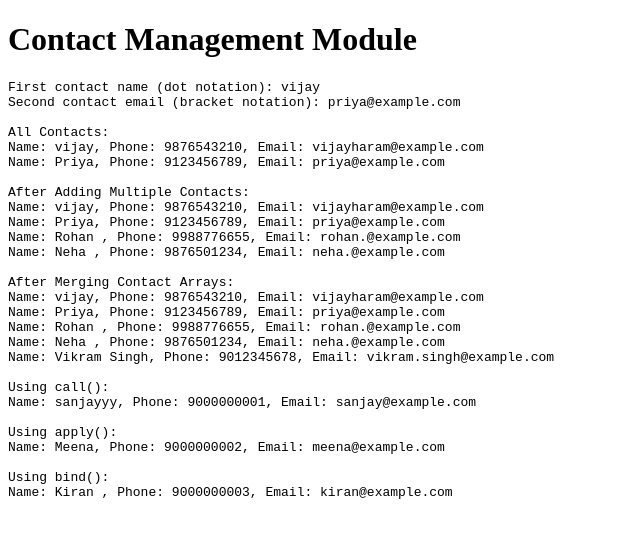
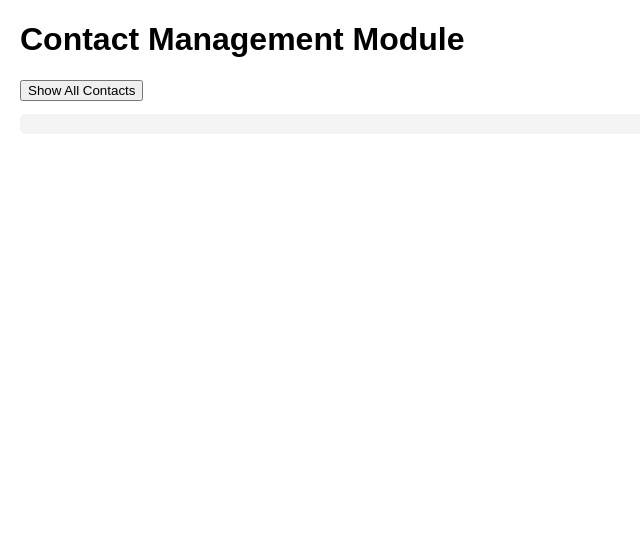
Before and after one commit to santhosh1700/HTML.TYPE, a plain HTML site: page daytask6.html in a window 1280 px wide. Shown: the whole page, without its empty margins (0-640 px from the left). Drawn offline with Linux system fonts and the light colour scheme.

Commit message:
task6.html

```diff
--- a/daytask6.html
+++ b/daytask6.html
@@ -1,76 +1,122 @@
 <!DOCTYPE html>
-<html>
+<html lang="en">
 <head>
-    <meta charset="UTF-8">
+  <meta charset="UTF-8" />
+  <meta name="viewport" content="width=device-width, initial-scale=1" />
   <title>Contact Management Module</title>
+  <style>
+    body { font-family: Arial, sans-serif; margin: 20px; }
+    pre { background: #f4f4f4; padding: 10px; border-radius: 5px; }
+  </style>
 </head>
 <body>
+
   <h1>Contact Management Module</h1>
+  <button id="showContacts">Show All Contacts</button>
   <pre id="output"></pre>
 
   <script>
-        function log(message) {
-            document.getElementById("output").textContent += message + "\n";
-        }
-
-        let contacts = [
+    // 1) Create an array of contact objects with properties and a method to display info
+    const contacts1 = [
       {
-                name: "vijay",
-                phone: "9876543210",
-                email: "vijayharam@example.com",
-                displayInfo: function () {
+        name: 'Alice Johnson',
+        phone: '123-456-7890',
+        email: 'alice@example.com',
+        display() {
+          // 2) Destructure inside the method
           const { name, phone, email } = this;
-                    log(`Name: ${name}, Phone: ${phone}, Email: ${email}`);
+          return `Name: ${name}\nPhone: ${phone}\nEmail: ${email}`;
         }
       },
       {
-                name: "Priya",
-                phone: "9123456789",
-                email: "priya@example.com",
-                displayInfo: function () {
-                    const { name, phone, email } = this;
-                    log(`Name: ${name}, Phone: ${phone}, Email: ${email}`);
+        name: 'Bob Smith',
+        phone: '987-654-3210',
+        email: 'bob@example.com',
+        display() {
+          // Use bracket notation to access properties
+          const name = this['name'];
+          const phone = this['phone'];
+          const email = this['email'];
+          return `Name: ${name}\nPhone: ${phone}\nEmail: ${email}`;
         }
       }
     ];
 
-        log("First contact name (dot notation): " + contacts[0].name);
-        log("Second contact email (bracket notation): " + contacts[1]["email"]);
+    // Another contact array
+    const contacts2 = [
+      {
+        name: 'Charlie Rose',
+        phone: '555-666-7777',
+        email: 'charlie@example.com',
+        display() {
+          const { name, phone, email } = this;
+          return `Name: ${name}\nPhone: ${phone}\nEmail: ${email}`;
+        }
+      }
+    ];
 
-        log("\nAll Contacts:");
-        contacts.forEach(contact => contact.displayInfo());
-
-        function addContacts(...newContacts) {
-            contacts.push(...newContacts);
+    // 3) Function to print all contacts using dot and bracket notation
+    function printContacts(contacts) {
+      return contacts.map(contact => {
+        // Access using dot notation
+        const name = contact.name;
+        // Access using bracket notation
+        const phone = contact['phone'];
+        const email = contact.email;
+        return `Name: ${name}\nPhone: ${phone}\nEmail: ${email}\n---`;
+      }).join('\n');
     }
 
-        addContacts(
-            { name: "Rohan ", phone: "9988776655", email: "rohan.@example.com", displayInfo: contacts[0].displayInfo },
-            { name: "Neha ", phone: "9876501234", email: "neha.@example.com", displayInfo: contacts[0].displayInfo }
-        );
+    // 4) Function to add multiple contacts at once using rest parameters
+    function addContacts(arr, ...newContacts) {
+      arr.push(...newContacts);
+    }
 
-        log("\nAfter Adding Multiple Contacts:");
-        contacts.forEach(contact => contact.displayInfo());
+    // 5) Merge multiple contact arrays using spread operator
+    const allContacts = [...contacts1, ...contacts2];
 
-        let moreContacts = [
-            { name: "Vikram Singh", phone: "9012345678", email: "vikram.singh@example.com", displayInfo: contacts[0].displayInfo }
-        ];
-        contacts = [...contacts, ...moreContacts];
+    // Demonstrate call(), apply(), bind()
+    const borrowedContact = {
+      name: 'Daisy Green',
+      phone: '111-222-3333',
+      email: 'daisy@example.com'
+    };
 
-        log("\nAfter Merging Contact Arrays:");
-        contacts.forEach(contact => contact.displayInfo());
+    // Borrow display method from first contact
+    const displayCall = contacts1[0].display.call(borrowedContact);
+    const displayApply = contacts1[1].display.apply(borrowedContact);
+    const boundDisplay = contacts1[0].display.bind(borrowedContact);
 
-        let displayMethod = contacts[0].displayInfo;
+    // Output container
+    const outputEl = document.getElementById('output');
+    const showBtn = document.getElementById('showContacts');
 
-        log("\nUsing call():");
-        displayMethod.call({ name: "sanjayyy", phone: "9000000001", email: "sanjay@example.com" });
+    showBtn.addEventListener('click', () => {
+      // Print all contacts
+      let output = 'All Contacts:\n' + printContacts(allContacts) + '\n\n';
 
-        log("\nUsing apply():");
-        displayMethod.apply({ name: "Meena", phone: "9000000002", email: "meena@example.com" });
+      // Show addContacts usage
+      const newContact = {
+        name: 'Eva White',
+        phone: '444-555-6666',
+        email: 'eva@example.com',
+        display() {
+          const { name, phone, email } = this;
+          return `Name: ${name}\nPhone: ${phone}\nEmail: ${email}`;
+        }
+      };
+      addContacts(allContacts, newContact);
 
-        log("\nUsing bind():");
-        let boundDisplay = displayMethod.bind({ name: "Kiran ", phone: "9000000003", email: "kiran@example.com" });
-        boundDisplay();
+      output += 'After adding a new contact:\n' + printContacts(allContacts) + '\n\n';
+
+      // Show call, apply, bind results
+      output += 'Borrowed display() with call():\n' + displayCall + '\n\n';
+      output += 'Borrowed display() with apply():\n' + displayApply + '\n\n';
+      output += 'Borrowed display() with bind():\n' + boundDisplay() + '\n';
+
+      outputEl.textContent = output;
+    });
   </script>
+
 </body>
 </html>
```
Lines whose indentation alone changed are shown as unchanged.
